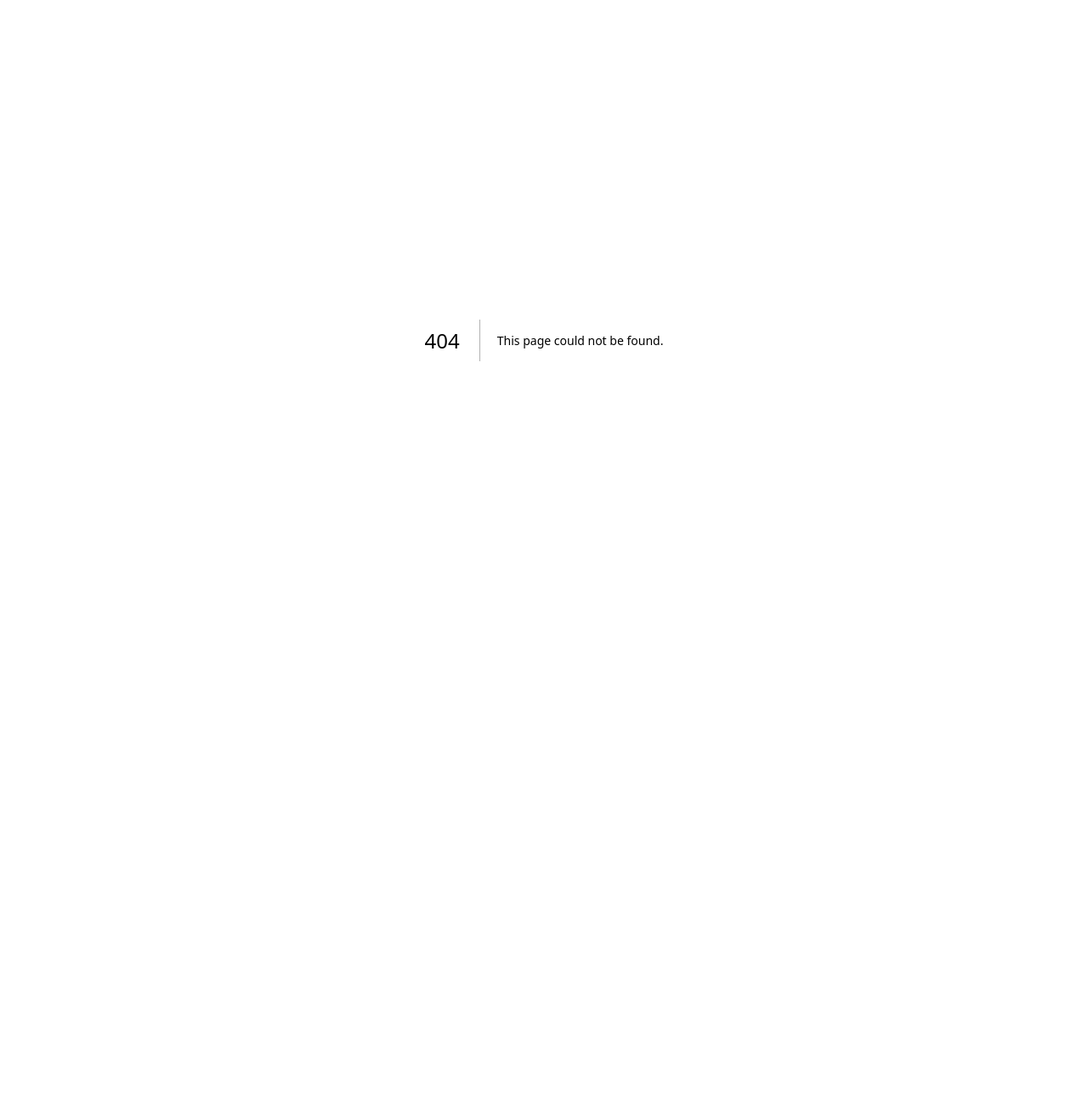
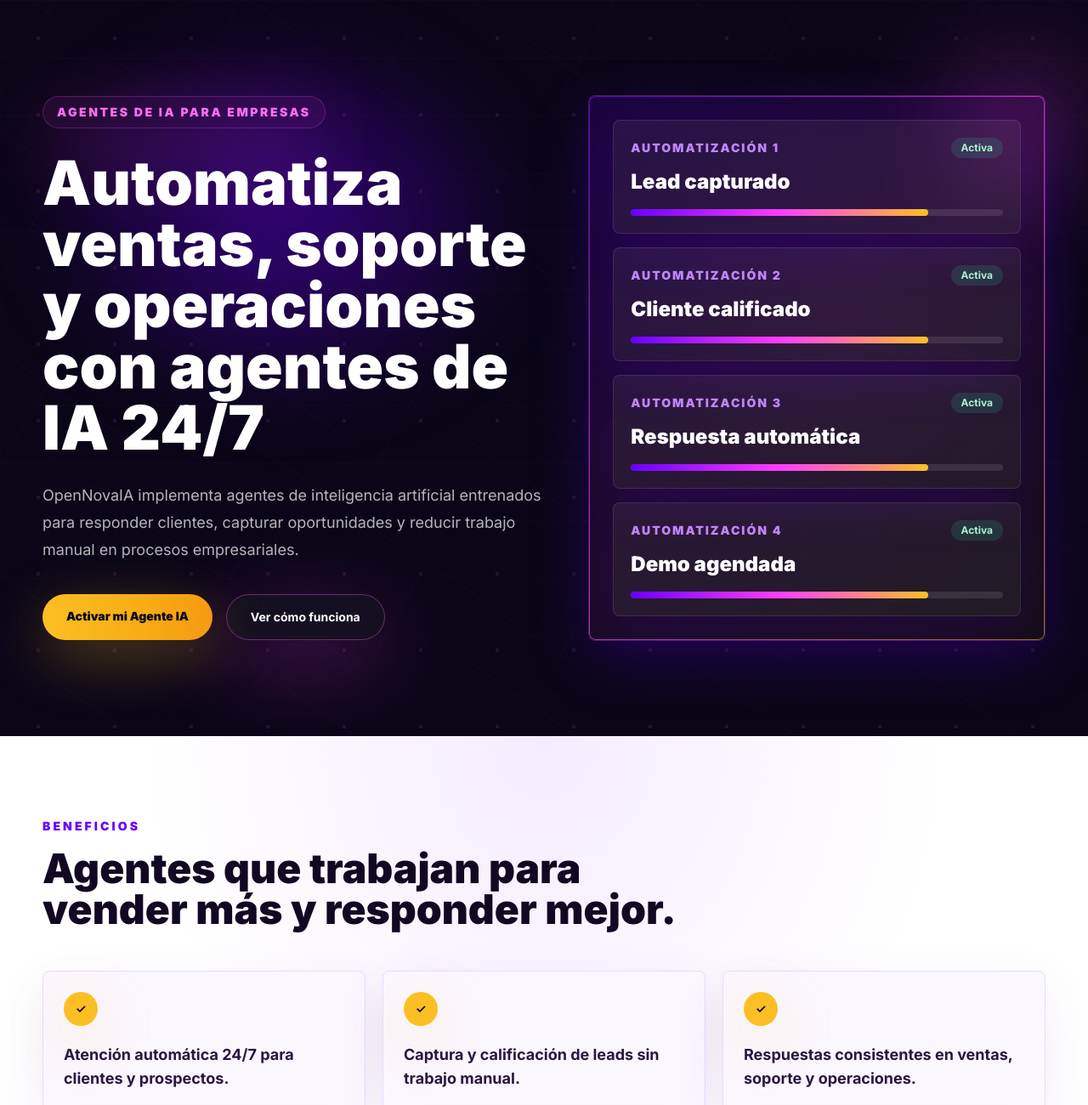
Before and after one commit to emyforero286-ship-it/opennovaia, a Next.js app: page /agentes-ia in a window 1280 px wide. Before the commit this address had no page. Shown: the top 1300 px of the page at 85% size. Before the commit the page ends 800 px from the top, so only its background shows below. Built offline with nearby package versions, Linux system fonts and the light colour scheme.

Commit message:
Add agentes IA SEO page

```diff
--- /dev/null
+++ b/app/agentes-ia/page.tsx
@@ -0,0 +1,179 @@
+import type { Metadata } from "next";
+import Link from "next/link";
+
+export const metadata: Metadata = {
+  title: "Agentes de IA para Empresas | OpenNovaIA",
+  description:
+    "Implementamos agentes de inteligencia artificial para automatizar ventas, soporte y operaciones empresariales disponibles 24/7.",
+  alternates: {
+    canonical: "https://opennovaia.com/agentes-ia"
+  },
+  openGraph: {
+    title: "Agentes de IA para Empresas | OpenNovaIA",
+    description:
+      "Implementamos agentes de inteligencia artificial para automatizar ventas, soporte y operaciones empresariales disponibles 24/7.",
+    url: "https://opennovaia.com/agentes-ia",
+    siteName: "OpenNovaIA",
+    locale: "es_ES",
+    type: "website"
+  },
+  twitter: {
+    card: "summary_large_image",
+    title: "Agentes de IA para Empresas | OpenNovaIA",
+    description:
+      "Implementamos agentes de inteligencia artificial para automatizar ventas, soporte y operaciones empresariales disponibles 24/7."
+  }
+};
+
+const benefits = [
+  "Atención automática 24/7 para clientes y prospectos.",
+  "Captura y calificación de leads sin trabajo manual.",
+  "Respuestas consistentes en ventas, soporte y operaciones.",
+  "Seguimiento automático para convertir más conversaciones.",
+  "Implementación rápida con una experiencia premium para tu marca.",
+  "Reportes claros para medir oportunidades, productividad y conversión."
+];
+
+const useCases = [
+  {
+    title: "Ventas",
+    copy: "Agentes que responden consultas, califican prospectos, resuelven objeciones y ayudan a agendar demos o citas comerciales."
+  },
+  {
+    title: "Atención al cliente",
+    copy: "Soporte inmediato para preguntas frecuentes, estado de solicitudes, orientación de servicios y escalamiento con contexto."
+  },
+  {
+    title: "Operaciones",
+    copy: "Automatización de tareas repetitivas, seguimiento interno, captura de datos y coordinación de procesos empresariales."
+  }
+];
+
+export default function AgentesIaPage() {
+  return (
+    <main className="relative overflow-hidden bg-nova-black text-white">
+      <div className="nova-grid absolute inset-0 opacity-50" aria-hidden="true" />
+      <div className="neural-field absolute inset-0 opacity-25" aria-hidden="true" />
+      <div className="absolute left-0 top-0 h-[520px] w-[52vw] bg-[radial-gradient(ellipse_at_center,rgba(106,0,255,0.44),transparent_64%)] blur-2xl" />
+      <div className="absolute right-0 top-20 h-[520px] w-[46vw] bg-[radial-gradient(ellipse_at_center,rgba(255,61,255,0.34),transparent_62%)] blur-2xl" />
+
+      <section className="section-shell relative grid min-h-[82vh] items-center gap-12 py-28 lg:grid-cols-[1.05fr_0.95fr]">
+        <div>
+          <p className="inline-flex rounded-full border border-nova-fuchsia/25 bg-nova-fuchsia/10 px-4 py-2 text-sm font-black uppercase tracking-[0.18em] text-nova-pink shadow-glow">
+            Agentes de IA para empresas
+          </p>
+          <h1 className="mt-7 max-w-4xl text-5xl font-black leading-[1.03] text-white sm:text-6xl lg:text-7xl">
+            Automatiza ventas, soporte y operaciones con agentes de IA 24/7
+          </h1>
+          <p className="mt-7 max-w-2xl text-lg leading-8 text-white/[0.7]">
+            OpenNovaIA implementa agentes de inteligencia artificial entrenados para responder clientes,
+            capturar oportunidades y reducir trabajo manual en procesos empresariales.
+          </p>
+          <div className="mt-9 flex flex-col gap-4 sm:flex-row">
+            <Link
+              href="/#planes"
+              className="rounded-full bg-gradient-to-r from-nova-gold to-nova-amber px-7 py-4 text-center text-sm font-black text-nova-black shadow-gold transition duration-300 hover:-translate-y-1 hover:shadow-[0_24px_90px_rgba(251,191,36,0.42)]"
+            >
+              Activar mi Agente IA
+            </Link>
+            <Link
+              href="/#proceso"
+              className="rounded-full border border-nova-pink/35 bg-white/[0.045] px-7 py-4 text-center text-sm font-bold text-white shadow-glow transition duration-300 hover:-translate-y-1 hover:border-nova-fuchsia/70 hover:bg-nova-fuchsia/10"
+            >
+              Ver cómo funciona
+            </Link>
+          </div>
+        </div>
+
+        <div className="premium-border gradient-border relative rounded-lg p-7">
+          <div className="absolute -right-12 -top-12 h-40 w-40 rounded-full bg-nova-fuchsia/25 blur-3xl" />
+          <div className="relative space-y-4">
+            {["Lead capturado", "Cliente calificado", "Respuesta automática", "Demo agendada"].map((item, index) => (
+              <div
+                key={item}
+                className="rounded-lg border border-white/10 bg-white/[0.06] p-5 shadow-[0_18px_60px_rgba(106,0,255,0.16)]"
+              >
+                <div className="flex items-center justify-between gap-4">
+                  <p className="text-sm font-black uppercase tracking-[0.14em] text-nova-lilac">
+                    Automatización {index + 1}
+                  </p>
+                  <span className="rounded-full bg-emerald-400/15 px-3 py-1 text-xs font-bold text-emerald-200">
+                    Activa
+                  </span>
+                </div>
+                <p className="mt-3 text-2xl font-black">{item}</p>
+                <div className="mt-4 h-2 overflow-hidden rounded-full bg-white/10">
+                  <div className="h-full w-4/5 rounded-full bg-gradient-to-r from-nova-electric via-nova-fuchsia to-nova-gold" />
+                </div>
+              </div>
+            ))}
+          </div>
+        </div>
+      </section>
+
+      <section className="relative bg-white py-24 text-[#130824]">
+        <div className="absolute inset-0 bg-[radial-gradient(ellipse_at_top,rgba(192,132,252,0.16),transparent_52%)]" />
+        <div className="section-shell relative">
+          <p className="text-sm font-black uppercase tracking-[0.22em] text-nova-violet">Beneficios</p>
+          <h2 className="mt-4 max-w-3xl text-4xl font-black leading-tight sm:text-5xl">
+            Agentes que trabajan para vender más y responder mejor.
+          </h2>
+          <div className="mt-12 grid gap-5 md:grid-cols-2 lg:grid-cols-3">
+            {benefits.map((benefit) => (
+              <article
+                key={benefit}
+                className="rounded-lg border border-[#eadcff] bg-[#fbf7ff] p-6 shadow-[0_20px_60px_rgba(76,29,149,0.09)]"
+              >
+                <span className="grid h-10 w-10 place-items-center rounded-full bg-nova-gold text-sm font-black text-nova-black shadow-gold">
+                  ✓
+                </span>
+                <p className="mt-5 text-lg font-bold leading-7 text-[#2a1741]">{benefit}</p>
+              </article>
+            ))}
+          </div>
+        </div>
+      </section>
+
+      <section className="relative overflow-hidden bg-[#07020f] py-24">
+        <div className="neural-field absolute inset-0 opacity-20" aria-hidden="true" />
+        <div className="absolute inset-0 bg-[radial-gradient(ellipse_at_bottom,rgba(178,0,255,0.34),transparent_54%)]" />
+        <div className="section-shell relative">
+          <p className="text-center text-sm font-black uppercase tracking-[0.22em] text-nova-pink">
+            Casos de uso
+          </p>
+          <h2 className="mx-auto mt-4 max-w-3xl text-center text-4xl font-black leading-tight sm:text-5xl">
+            Automatización empresarial aplicada a conversaciones reales.
+          </h2>
+          <div className="mt-14 grid gap-5 md:grid-cols-3">
+            {useCases.map((useCase) => (
+              <article key={useCase.title} className="premium-border gradient-border rounded-lg p-7">
+                <h3 className="text-2xl font-black text-white">{useCase.title}</h3>
+                <p className="mt-5 text-base leading-7 text-white/68">{useCase.copy}</p>
+              </article>
+            ))}
+          </div>
+        </div>
+      </section>
+
+      <section className="relative overflow-hidden bg-[#fbf7ff] py-24 text-[#130824]">
+        <div className="absolute inset-0 bg-[radial-gradient(ellipse_at_right,rgba(251,191,36,0.16),transparent_42%),radial-gradient(ellipse_at_left,rgba(192,132,252,0.22),transparent_50%)]" />
+        <div className="section-shell relative text-center">
+          <p className="text-sm font-black uppercase tracking-[0.22em] text-nova-violet">OpenNovaIA</p>
+          <h2 className="mx-auto mt-4 max-w-3xl text-4xl font-black leading-tight sm:text-5xl">
+            Convierte conversaciones en clientes con agentes de IA para empresas.
+          </h2>
+          <p className="mx-auto mt-6 max-w-2xl text-lg leading-8 text-[#5a476f]">
+            Implementamos la estrategia, entrenamiento y automatización para que tu empresa responda 24/7,
+            capture leads y opere con menos fricción.
+          </p>
+          <Link
+            href="/#planes"
+            className="mt-9 inline-flex rounded-full bg-gradient-to-r from-nova-gold to-nova-amber px-8 py-4 text-sm font-black text-nova-black shadow-gold transition duration-300 hover:-translate-y-1 hover:shadow-[0_24px_90px_rgba(251,191,36,0.42)]"
+          >
+            Activar mi Agente IA
+          </Link>
+        </div>
+      </section>
+    </main>
+  );
+}
--- a/app/sitemap.ts
+++ b/app/sitemap.ts
@@ -7,6 +7,12 @@ export default function sitemap(): MetadataRoute.Sitemap {
       lastModified: new Date(),
       changeFrequency: "weekly",
       priority: 1
+    },
+    {
+      url: "https://opennovaia.com/agentes-ia",
+      lastModified: new Date(),
+      changeFrequency: "weekly",
+      priority: 0.9
     }
   ];
 }
```
